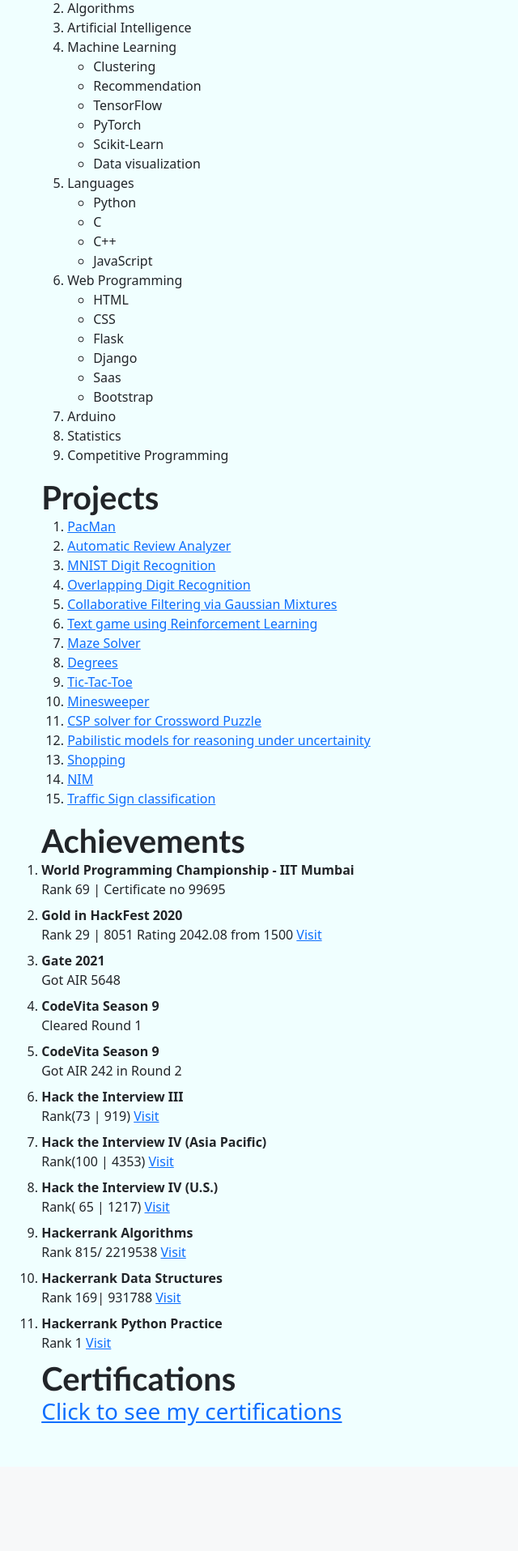
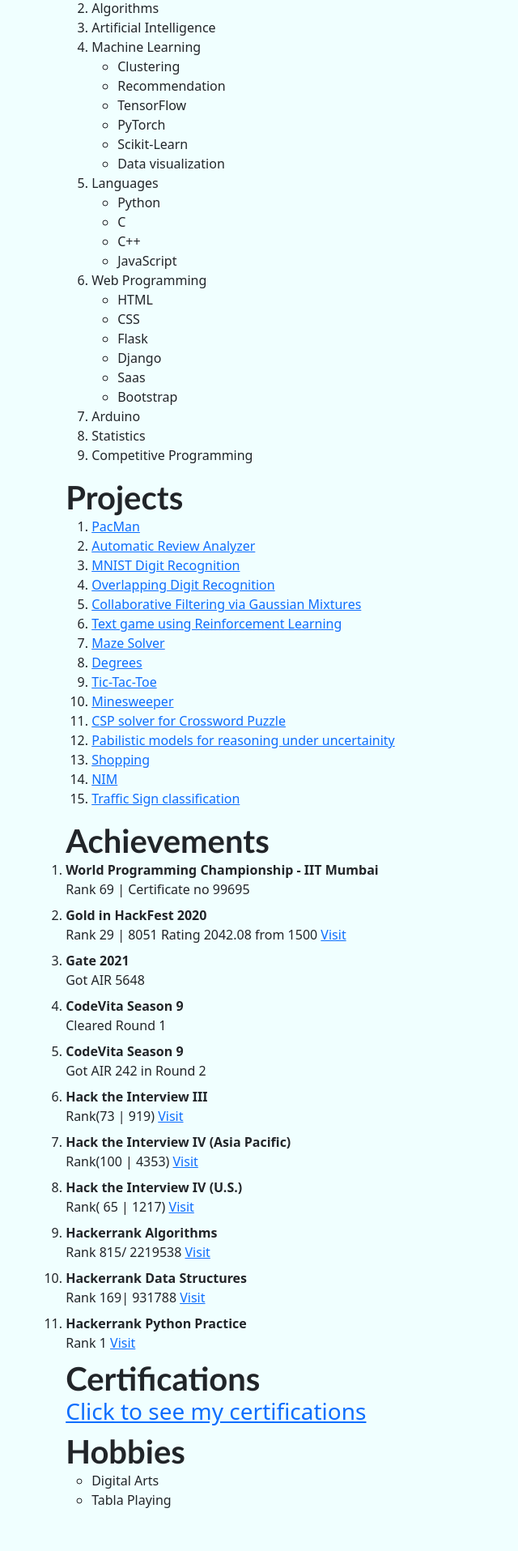
Before and after one commit to pctablet505/homepage, a Flask app: page /resume in a window 1280 px wide. Shown: the part 987-2902 px from the top of the page at 81% size, without its empty margins (0-640 px from the left). Before the commit the page ends 2798 px from the top, so only its background shows below. Run offline with Flask 2, Linux system fonts and the light colour scheme; some libraries are stand-ins or nearby versions.

Commit message:
added hobbies in resume

```diff
--- a/application.py
+++ b/application.py
@@ -61,5 +61,6 @@
 
 @app.route('/resume')
 def resume():
+    hobbies = ['Digital Arts', 'Tabla Playing']
     return render_template('resume.html', routes=routes, skills=skills, projects=projects_list, contacts=contacts,
-                           achievements=achievements_list)
+                           achievements=achievements_list, hobbies=hobbies)
--- a/static/styles.css
+++ b/static/styles.css
@@ -28,13 +28,16 @@
 }
 .skills {
     margin-top: 0;
-    list-style-type:circle;
     text-align: left;
 
+}
+.resume{
+    margin-left: 30px;
 }
 .resume ul{
     text-align: left;
     margin-top: 0;
+    list-style-type:circle;
 }
 .resume h1{
     text-align: left;
--- a/templates/resume.html
+++ b/templates/resume.html
@@ -137,4 +137,12 @@
         <h1>Certifications</h1>
         <h3><a href="certifications">Click to see my certifications</a></h3>
     </div>
+    <div class="resume">
+        <h1>Hobbies</h1>
+        <ul >
+            {% for hobby in hobbies %}
+            <li>{{ hobby }}</li>
+            {% endfor %}
+        </ul>
+    </div>
 {% endblock %}
```
